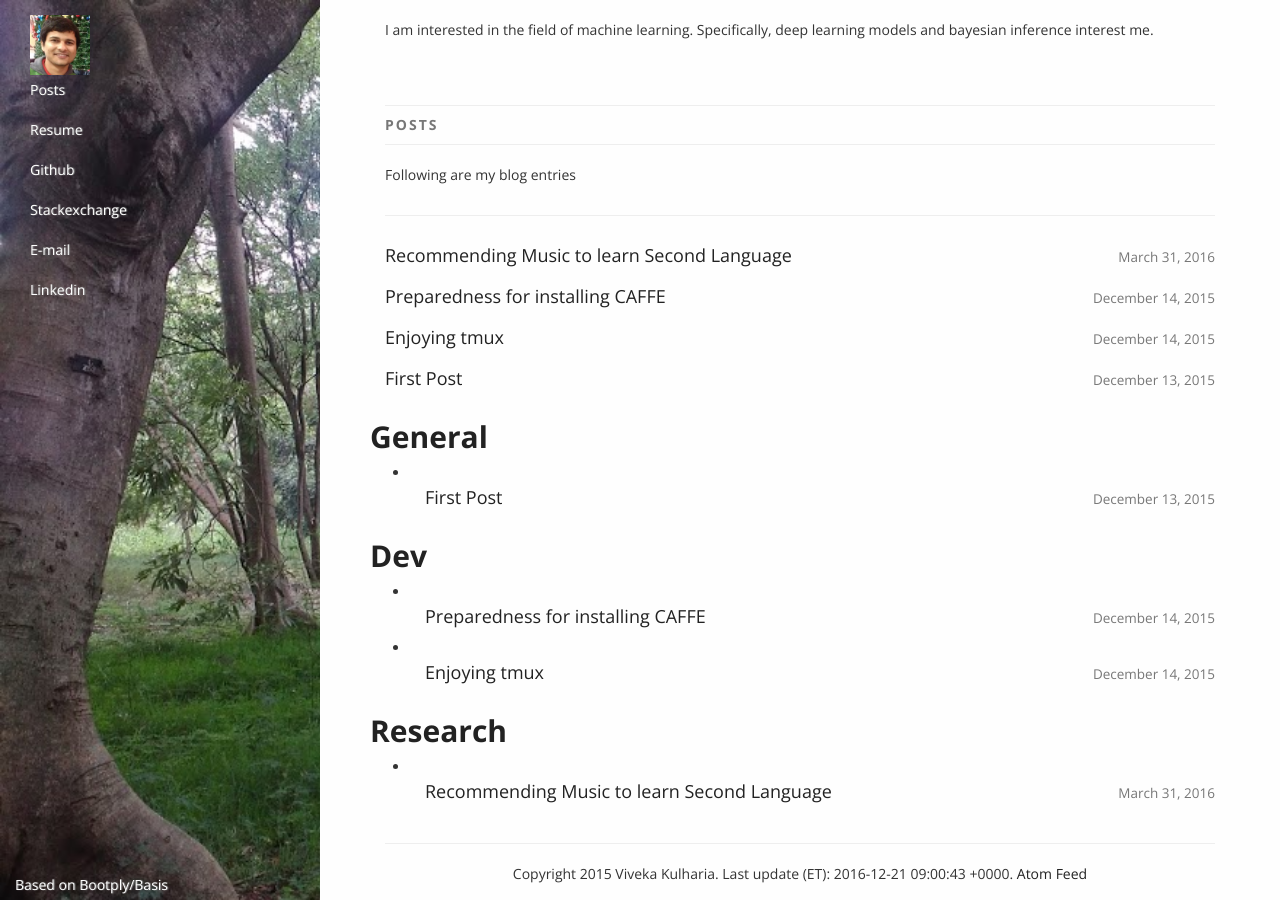
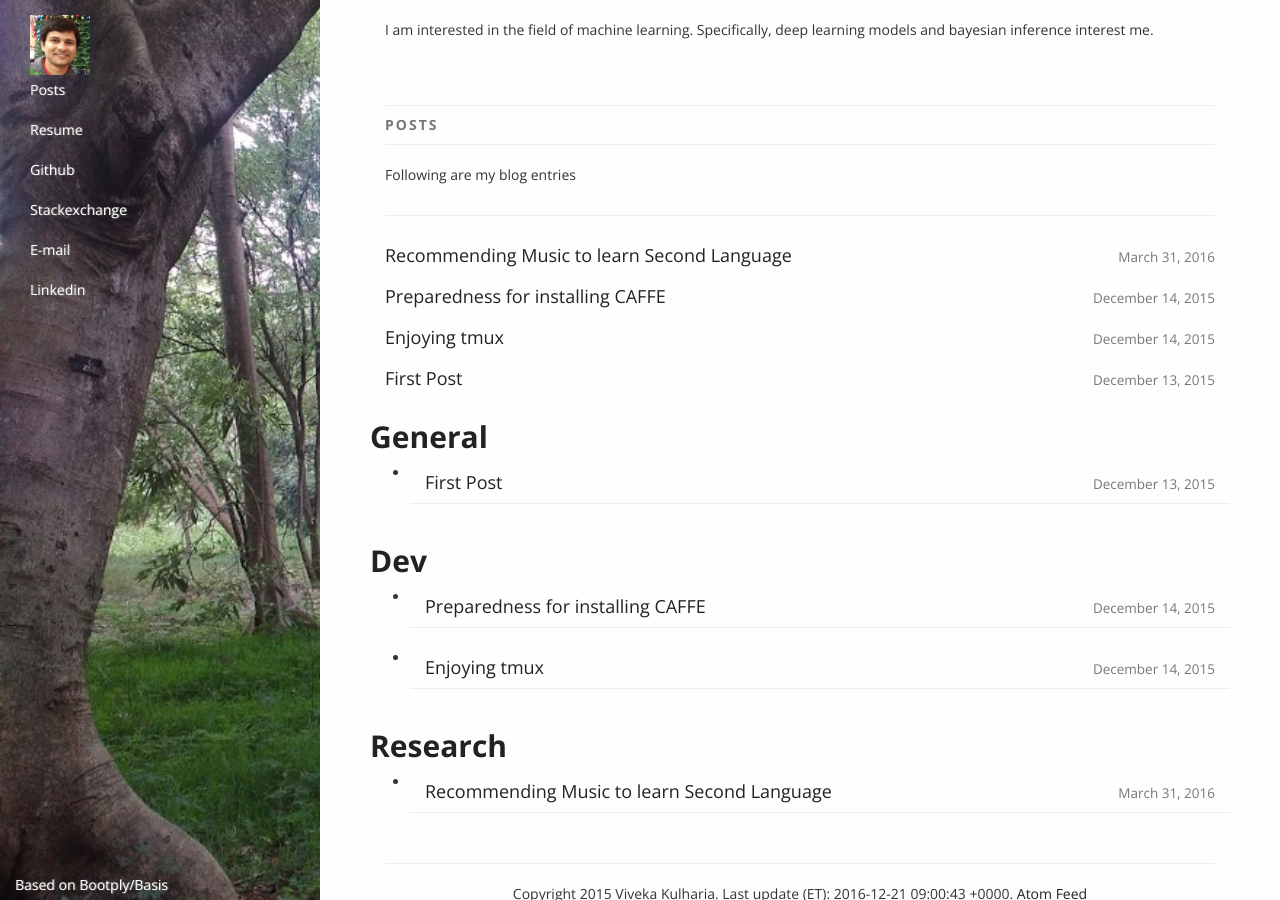
Before and after one commit to vivkul/vivkul.github.io, a Jekyll site: the page built from index.md, in a window 1280 px wide. Built offline with Jekyll 4.4.1, drawn with Linux system fonts in a browser that asks for light colours; nearby versions of some CDN libraries.

Commit message:
Update base.html

```diff
--- a/_layouts/base.html
+++ b/_layouts/base.html
@@ -237,17 +237,19 @@
                           {% for posts in category %}
                             {% for post in posts %}
                               {% if post.url %}
-                                <li>
+
                                 <div class="row">
+                                 <li>
                                   <div class="col-sm-9">
                                     <h4><a href="{{ post.url }}">{{ post.title }}</a> </h4>
                                   </div>
                                   <div class="col-sm-3">
                                     <h4><a href="{{ post.url }}" class="pull-right text-muted"><small>{{ post.date | date: "%B %e, %Y" }}</small></a></h4>
                                   </div>
+                                  </li>
                                   <hr>
                                 </div>
-                                </li>
+
                               {% endif %}
                             {% endfor %}
                           {% endfor %}
```
